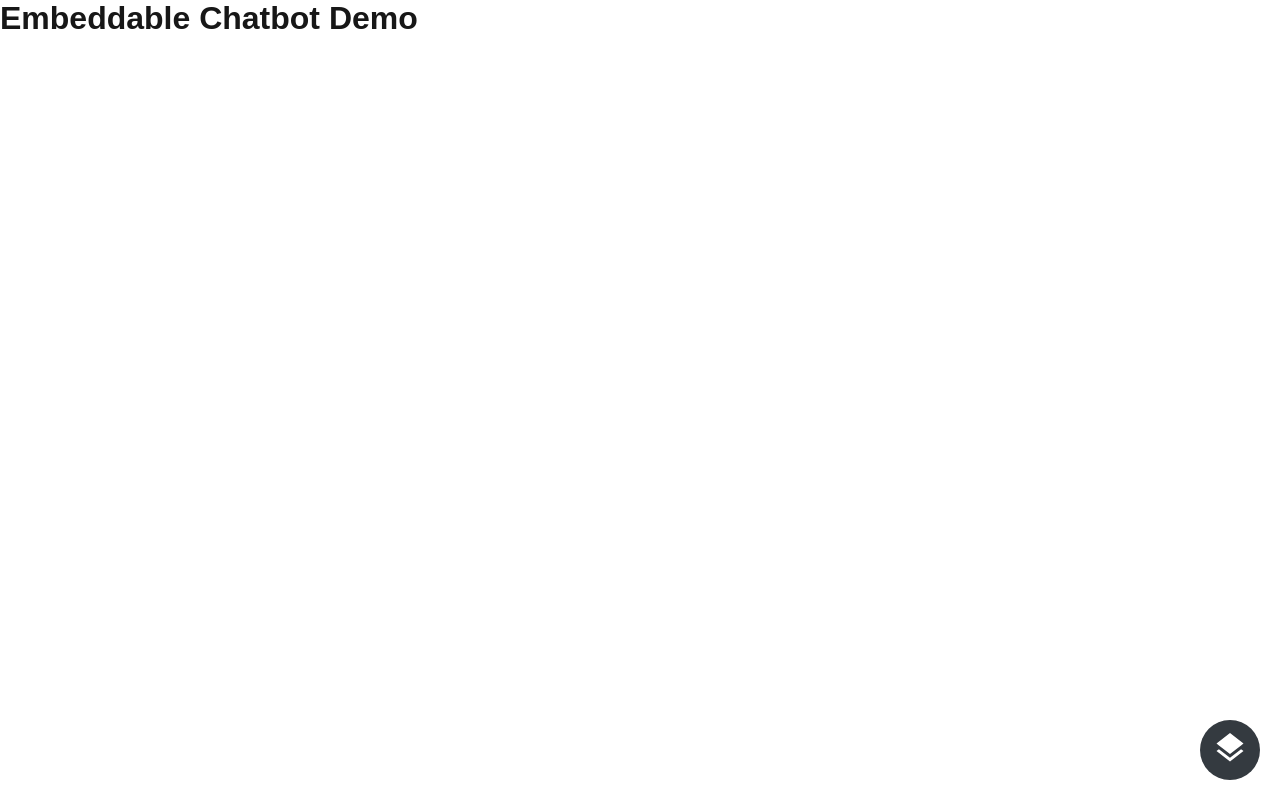
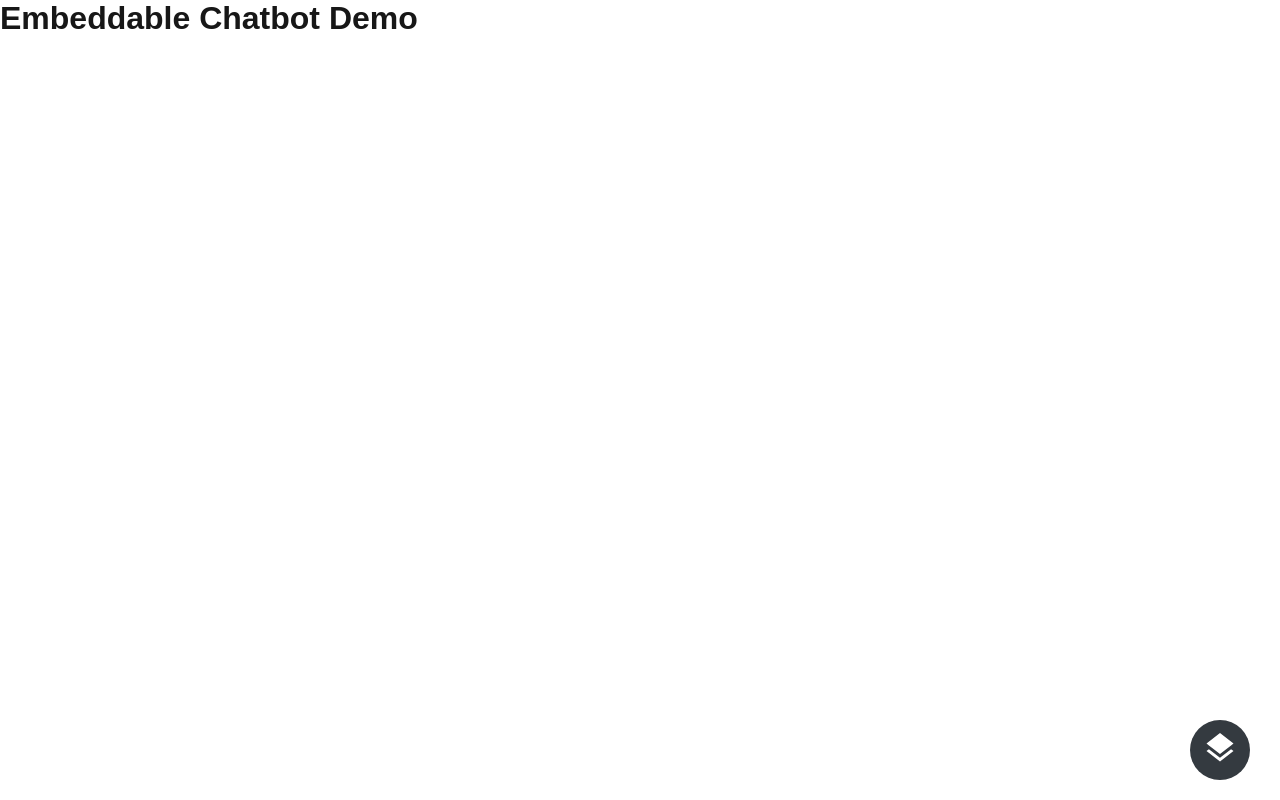
Before and after one commit to prakhar1535/jeemagent, a Next.js app: page / in a window 1280 px wide. Built offline with nearby package versions, Linux system fonts and the light colour scheme.

Commit message:
fixed widget icon

```diff
--- a/src/components/WidgetButton/index.tsx
+++ b/src/components/WidgetButton/index.tsx
@@ -19,6 +19,7 @@ const AnimatedIconButton: React.FC<{
         width: "60px",
         height: "60px",
         position: "relative",
+        right: "10px",
         display: "flex",
         alignItems: "center",
         justifyContent: "center",
```
